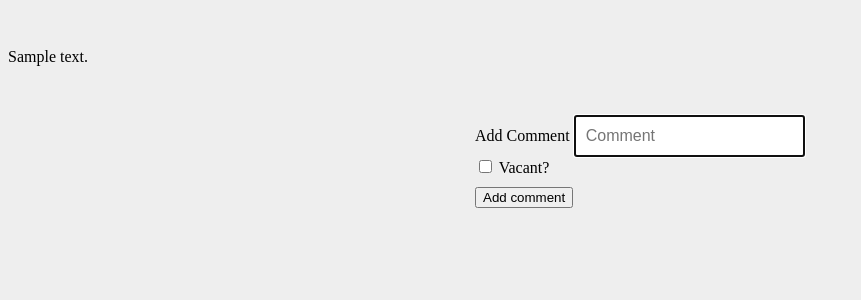
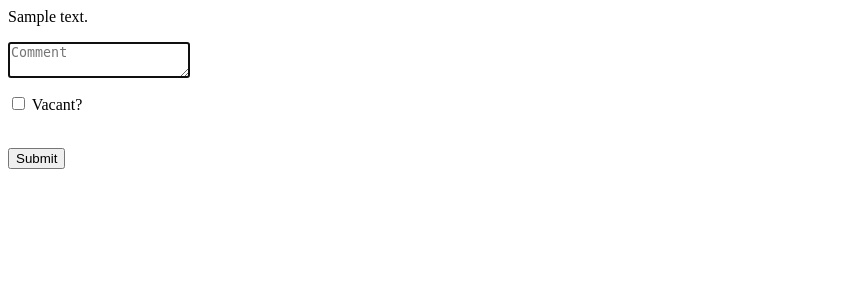
Before and after one commit to chrishaid/canvass, a Flask app: template web/templates/comments.html in a window 1280 px wide. Shown: the top 300 px of the page, without its empty margins (0-861 px from the left). Run offline with Flask 2, Linux system fonts and the light colour scheme; the template is opened without the code that fills it: most values are stand-ins (such as "Sample title", 1, 10 or a date in 2020); parts of the project's set-up code (start-up, migrations or seed data) failed here and were passed over.

Commit message:
POSTs to comments now work :)

```diff
--- a/web/app.py
+++ b/web/app.py
@@ -290,10 +290,24 @@ def logout():
 @app.route("/comments/<int:id>/", methods=['GET', 'POST'])
 @login_required
 def show_comments(id):
-	comments = Comment.select(Comment.comment).where(Comment.contact == id)
-	#comments_json = json.dumps(str(model_to_dict(comments.comment)))
-	return render_template('comments.html',
-							comments = comments)
+	if request.method == 'GET':
+		comments = Comment.select(Comment.comment).where(Comment.contact == id)
+		#comments_json = json.dumps(str(model_to_dict(comments.comment)))
+		return render_template('comments.html',
+			comments = comments)
+	if request.method == 'POST':
+		comment = request.form['new_comment']
+		contact = id
+		user = current_user.userid
+		Comment.insert(user = user,
+					   contact = contact,
+					   comment = comment
+					   ).execute()
+
+		comments = Comment.select(Comment.comment).where(Comment.contact == id)
+
+		return render_template('comments.html',
+			comments = comments)
 
 
 @app.route('/post/<int:post_id>')
--- a/web/templates/comments.html
+++ b/web/templates/comments.html
@@ -1,21 +1,22 @@
-<link href="static/css/signin.css" rel="stylesheet">
-<div id="comment", class="containeer">
+<!--<link href="static/css/signin.css" rel="stylesheet">-->
+<div id="comment", class="container">
 	{% for comment in comments %}
 	<p>{{ comment.comment }}</p>
 	{% else %}
-	<em>No comments available</em>
+	<p><em>No comments available</em></p>
 	{% endfor %}
-	<br>
-    <div class="container">
-      <form class="form-signin" action"" method=post>
-        <label for="comment" class="sr-only">Add Comment</label>
-        <input type="text" id="username" name="username" class="form-control" placeholder="Comment" required autofocus>
+    <div class="form-group form-group-sm">
+      <form class="form-comment" action="" method=post>
+        <textarea id="new_comment" name="new_comment" class="form-control" placeholder="Comment" required autofocus></textarea>
+        <p>
         <div class="checkbox">
          <label>
             <input type="checkbox" value="vacant"> Vacant?
           </label>
         </div>
-        <button class="btn btn-lg btn-primary btn-block" type="submit">Add comment</button>
+        </p>
+        <br>
+        <button class="btn btn-lg btn-primary btn-block" type="submit">Submit</button>
       </form>
     </div>
 </div>
```
